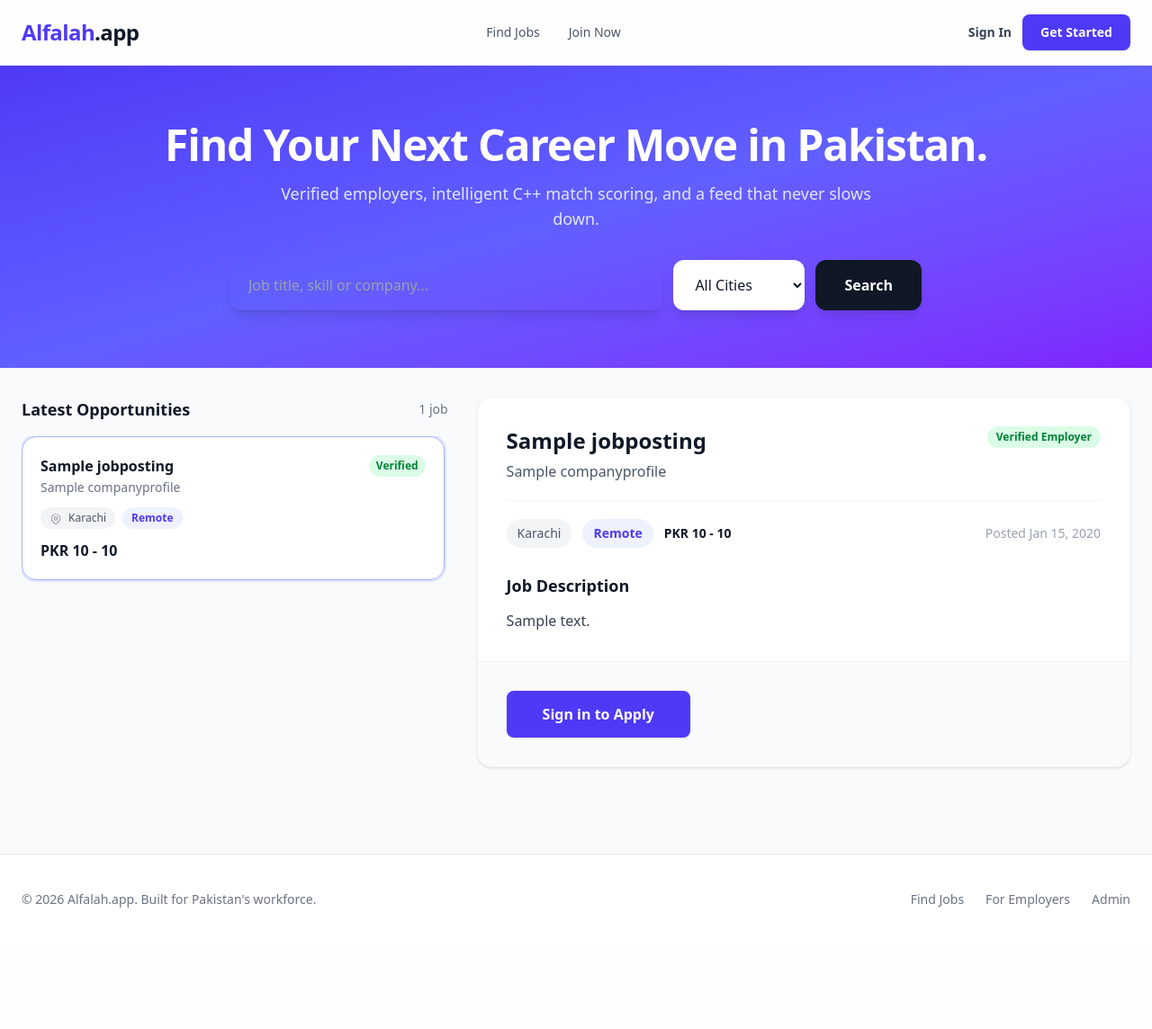
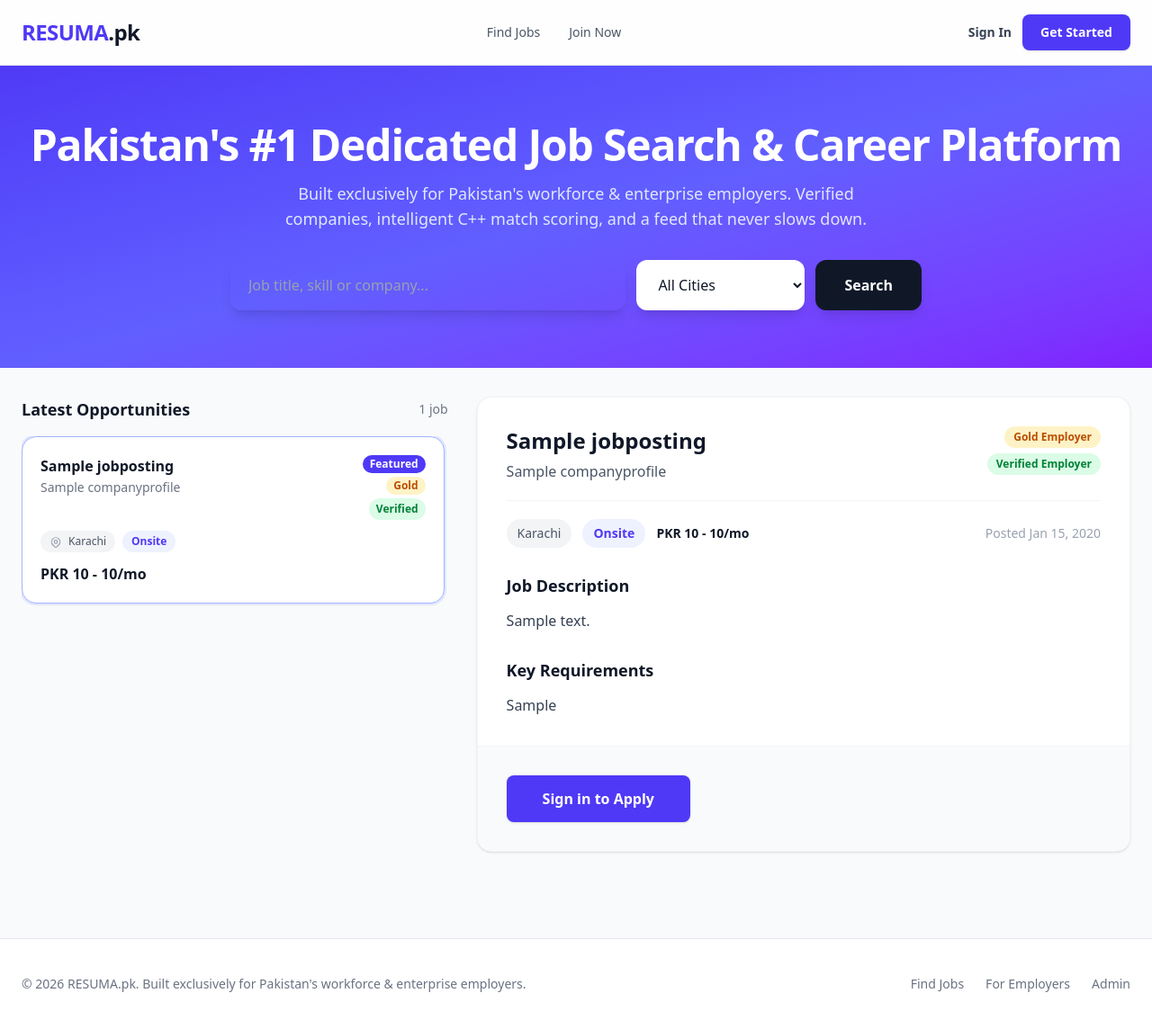
Before and after one commit to thefaizanrana/resuma, a Django app: page / in a window 1280 px wide. Shown: the whole page at 90% size. Before the commit the page ends 1009 px from the top, so only its background shows below. Run offline with Django 5.2, Linux system fonts and the light colour scheme; tables that the repository leaves empty hold one stand-in row (values such as "Sample post"); style sheets or scripts are compiled from the project's sources; some libraries are stand-ins or nearby versions.

Commit message:
feat: Emergency save - RESUMA.pk MVP files generated so far Co-authored-by: monkeycode-ai <monkeycode-ai@chaitin.com>

```diff
--- a/core/forms.py
+++ b/core/forms.py
@@ -5,11 +5,13 @@ from django import forms
 from django.contrib.auth.forms import UserCreationForm
 
 from .models import (
+    APPLICATION_STATUS_CHOICES,
     PAKISTAN_CITIES,
+    WORKPLACE_CHOICES,
     CandidateProfile,
     CompanyProfile,
+    JobPosting,
     User,
-    JobPosting,
 )
 
 INPUT_CLASSES = (
@@ -64,8 +66,11 @@ class UserRegistrationForm(UserCreationForm):
 class CandidateProfileForm(forms.ModelForm):
     class Meta:
         model = CandidateProfile
-        fields = ['cnic_number', 'city', 'raw_skills_text', 'resume_pdf']
+        fields = ['title', 'cnic_number', 'city', 'raw_skills_text', 'resume_pdf']
         widgets = {
+            'title': forms.TextInput(
+                attrs={'class': INPUT_CLASSES, 'placeholder': 'e.g. Senior Python Developer'}
+            ),
             'cnic_number': forms.TextInput(
                 attrs={'class': INPUT_CLASSES, 'placeholder': 'XXXXX-XXXXXXX-X'}
             ),
@@ -85,6 +90,13 @@ class CandidateProfileForm(forms.ModelForm):
             ),
         }
 
+    def __init__(self, *args, **kwargs):
+        super().__init__(*args, **kwargs)
+        self.fields['resume_pdf'].required = True
+        self.fields['resume_pdf'].error_messages = {
+            'required': 'Please upload your resume in PDF format.'
+        }
+
     def clean_resume_pdf(self):
         resume = self.cleaned_data.get('resume_pdf')
         if resume:
@@ -96,10 +108,16 @@ class CandidateProfileForm(forms.ModelForm):
 class CompanyProfileForm(forms.ModelForm):
     class Meta:
         model = CompanyProfile
-        fields = ['company_name', 'description', 'logo']
+        fields = ['company_name', 'ntn_number', 'website', 'description', 'logo']
         widgets = {
             'company_name': forms.TextInput(
                 attrs={'class': INPUT_CLASSES, 'placeholder': 'Acme Corporation'}
+            ),
+            'ntn_number': forms.TextInput(
+                attrs={'class': INPUT_CLASSES, 'placeholder': '1234567-8'}
+            ),
+            'website': forms.URLInput(
+                attrs={'class': INPUT_CLASSES, 'placeholder': 'https://example.com'}
             ),
             'description': forms.Textarea(
                 attrs={
@@ -131,7 +149,7 @@ class CompanyProfileForm(forms.ModelForm):
 class JobPostingForm(forms.ModelForm):
     class Meta:
         model = JobPosting
-        exclude = ['company', 'is_active', 'created_at']
+        exclude = ['company', 'is_active', 'is_featured', 'created_at']
         widgets = {
             'title': forms.TextInput(
                 attrs={'class': INPUT_CLASSES, 'placeholder': 'e.g. Senior Django Developer'}
@@ -140,23 +158,26 @@ class JobPostingForm(forms.ModelForm):
                 attrs={
                     'class': INPUT_CLASSES,
                     'rows': 6,
-                    'placeholder': 'Describe the role, responsibilities and requirements...',
+                    'placeholder': 'Describe the role and responsibilities...',
+                }
+            ),
+            'requirements': forms.Textarea(
+                attrs={
+                    'class': INPUT_CLASSES,
+                    'rows': 4,
+                    'placeholder': 'e.g. Python, Django, PostgreSQL (one per line or comma separated)',
                 }
             ),
             'city': forms.Select(choices=PAKISTAN_CITIES, attrs={'class': SELECT_CLASSES}),
+            'workplace_type': forms.Select(
+                choices=WORKPLACE_CHOICES,
+                attrs={'class': SELECT_CLASSES},
+            ),
             'salary_min_pkr': forms.NumberInput(
                 attrs={'class': INPUT_CLASSES, 'placeholder': '100000'}
             ),
             'salary_max_pkr': forms.NumberInput(
                 attrs={'class': INPUT_CLASSES, 'placeholder': '250000'}
-            ),
-            'job_type': forms.Select(
-                attrs={'class': SELECT_CLASSES},
-                choices=[
-                    ('Remote', 'Remote'),
-                    ('Onsite', 'Onsite'),
-                    ('Hybrid', 'Hybrid'),
-                ],
             ),
         }
 
@@ -170,3 +191,12 @@ class JobPostingForm(forms.ModelForm):
                 'Maximum salary must be greater than or equal to minimum salary.',
             )
         return cleaned_data
+
+
+class ApplicationStatusForm(forms.Form):
+    STATUS_CHOICES = APPLICATION_STATUS_CHOICES
+
+    status = forms.ChoiceField(
+        choices=STATUS_CHOICES,
+        widget=forms.Select(attrs={'class': SELECT_CLASSES + ' py-2 text-sm'}),
+    )
--- a/core/templatetags/currency_tags.py
+++ b/core/templatetags/currency_tags.py
@@ -1,6 +1,16 @@
 from django import template
 
 register = template.Library()
+
+
+@register.filter
+def pkr(value):
+    """Format a PKR integer with thousands separators: 150000 -> '150,000'."""
+    try:
+        value = int(value)
+    except (TypeError, ValueError):
+        return value
+    return f'{value:,}'
 
 
 @register.filter
--- a/core/urls.py
+++ b/core/urls.py
@@ -14,4 +14,5 @@ urlpatterns = [
     path('candidate/dashboard/', views.candidate_dashboard_view, name='candidate_dashboard'),
     path('job/<int:pk>/', views.job_detail_view, name='job_detail'),
     path('job/<int:pk>/apply/', views.apply_job_view, name='apply'),
+    path('employer/application/<int:pk>/status/', views.application_status_view, name='application_status'),
 ]
--- a/core/views.py
+++ b/core/views.py
@@ -8,7 +8,13 @@ from django.db.models import Prefetch
 from django.shortcuts import get_object_or_404, redirect, render
 from django.views.decorators.http import require_POST
 
-from .forms import CandidateProfileForm, CompanyProfileForm, JobPostingForm, UserRegistrationForm
+from .forms import (
+    ApplicationStatusForm,
+    CandidateProfileForm,
+    CompanyProfileForm,
+    JobPostingForm,
+    UserRegistrationForm,
+)
 from .models import (
     PAKISTAN_CITIES,
     Application,
@@ -16,7 +22,13 @@ from .models import (
     CompanyProfile,
     JobPosting,
 )
-from .templatetags.currency_tags import pkr_compact
+from .templatetags.currency_tags import pkr
+
+
+def _salary_display(job):
+    if not job.salary_max_pkr:
+        return 'Salary not disclosed'
+    return f'PKR {pkr(job.salary_min_pkr)} - {pkr(job.salary_max_pkr)}/mo'
 
 
 def _serialize_jobs(jobs):
@@ -26,19 +38,23 @@ def _serialize_jobs(jobs):
             'title': job.title,
             'company': job.company.company_name,
             'city': job.city,
-            'job_type': job.job_type,
+            'workplace_type': job.workplace_type,
             'salary_min': job.salary_min_pkr,
             'salary_max': job.salary_max_pkr,
-            'salary_display': (
-                f'PKR {pkr_compact(job.salary_min_pkr)} - {pkr_compact(job.salary_max_pkr)}'
-                if job.salary_max_pkr else 'Salary not disclosed'
-            ),
+            'salary_display': _salary_display(job),
             'description': job.description,
+            'requirements': job.requirements,
             'verified': job.company.is_verified,
+            'premium': job.company.is_premium,
+            'featured': job.is_featured,
             'created': job.created_at.strftime('%b %d, %Y'),
         }
         for job in jobs
     ]
+
+
+def _match_requirements(job):
+    return (job.requirements or '').strip() or job.description
 
 
 def home_feed_view(request):
@@ -48,7 +64,7 @@ def home_feed_view(request):
     jobs = (
         JobPosting.objects.filter(is_active=True)
         .select_related('company')
-        .order_by('-created_at')
+        .order_by('-is_featured', '-created_at')
     )
     if query:
         jobs = jobs.filter(
@@ -151,12 +167,12 @@ def job_feed_view(request):
     jobs = (
         JobPosting.objects.filter(is_active=True)
         .select_related('company')
-        .order_by('-created_at')
+        .order_by('-is_featured', '-created_at')
     )
 
     scored_jobs = []
     for job in jobs:
-        score = job_matcher.calculate_match(candidate.raw_skills_text, job.description)
+        score = job_matcher.calculate_match(candidate.raw_skills_text, _match_requirements(job))
         scored_jobs.append({'job': job, 'score': score})
 
     scored_jobs.sort(key=lambda item: item['score'], reverse=True)
@@ -200,7 +216,7 @@ def apply_job_view(request, pk):
     )
     candidate = get_object_or_404(CandidateProfile, user=request.user)
 
-    score = job_matcher.calculate_match(candidate.raw_skills_text, job.description)
+    score = job_matcher.calculate_match(candidate.raw_skills_text, _match_requirements(job))
 
     application, created = Application.objects.get_or_create(
         candidate=candidate,
@@ -249,7 +265,35 @@ def employer_ats_view(request):
         'high_match': high_match,
         'medium_match': medium_match,
         'low_match': low_match,
+        'status_form': ApplicationStatusForm(),
     })
+
+
+@login_required
+@require_POST
+def application_status_view(request, pk):
+    if not request.user.is_employer:
+        messages.error(request, 'Only employer accounts can update application status.')
+        return redirect('core:home')
+
+    application = get_object_or_404(
+        Application.objects.select_related('job__company'),
+        pk=pk,
+        job__company__user=request.user,
+    )
+    form = ApplicationStatusForm(request.POST)
+    if form.is_valid():
+        application.status = form.cleaned_data['status']
+        application.save(update_fields=['status'])
+        messages.success(
+            request,
+            f'Status for {application.candidate.user.get_full_name() or application.candidate.user.username} '
+            f'updated to "{application.get_status_display()}".',
+        )
+    else:
+        messages.error(request, 'Invalid status value.')
+
+    return redirect('core:ats')
 
 
 def job_detail_view(request, pk):
--- a/templates/base.html
+++ b/templates/base.html
@@ -5,7 +5,8 @@
     <meta charset="UTF-8">
     <meta name="viewport" content="width=device-width, initial-scale=1.0">
     <meta http-equiv="X-UA-Compatible" content="ie=edge">
-    <title>{% block title %}Alfalah.app — Pakistan's Premium Job Platform{% endblock %}</title>
+    <meta name="description" content="RESUMA.pk — Pakistan's #1 dedicated job search and career platform. Built exclusively for Pakistan's workforce and enterprise employers.">
+    <title>{% block title %}RESUMA.pk — Pakistan's #1 Dedicated Job Search & Career Platform{% endblock %}</title>
     {% tailwind_css %}
     {% block extra_css %}{% endblock %}
 </head>
@@ -14,7 +15,7 @@
 <header class="sticky top-0 z-50 bg-white/80 backdrop-blur-md border-b border-gray-200/80">
     <nav class="container mx-auto px-4 sm:px-6 py-4 flex items-center justify-between">
         <a href="{% url 'core:home' %}" class="text-2xl font-extrabold tracking-tight text-indigo-600">
-            Alfalah<span class="text-gray-900">.app</span>
+            RESUMA<span class="text-gray-900">.pk</span>
         </a>
         <ul class="hidden md:flex items-center space-x-8 text-sm font-medium">
             <li><a href="{% url 'core:home' %}" class="text-gray-600 hover:text-indigo-600 transition">Find Jobs</a></li>
@@ -68,7 +69,7 @@
 
 <footer class="bg-white border-t border-gray-200 mt-16">
     <div class="container mx-auto px-4 sm:px-6 py-10 flex flex-col sm:flex-row items-center justify-between gap-4">
-        <p class="text-sm text-gray-500">&copy; {% now "Y" %} Alfalah.app. Built for Pakistan's workforce.</p>
+        <p class="text-sm text-gray-500">&copy; {% now "Y" %} RESUMA.pk. Built exclusively for Pakistan's workforce &amp; enterprise employers.</p>
         <ul class="flex items-center space-x-6 text-sm text-gray-500">
             <li><a href="{% url 'core:home' %}" class="hover:text-indigo-600 transition">Find Jobs</a></li>
             <li><a href="{% url 'core:register' %}" class="hover:text-indigo-600 transition">For Employers</a></li>
--- a/templates/home.html
+++ b/templates/home.html
@@ -1,16 +1,17 @@
 {% extends 'base.html' %}
 {% load currency_tags %}
 
-{% block title %}Find Jobs in Pakistan | Alfalah.app{% endblock %}
+{% block title %}Find Jobs in Pakistan | RESUMA.pk{% endblock %}
 
 {% block content %}
 <section class="bg-gradient-to-br from-indigo-600 via-indigo-500 to-violet-600">
     <div class="container mx-auto px-4 sm:px-6 py-14 sm:py-16 text-center">
         <h1 class="text-3xl sm:text-5xl font-extrabold tracking-tight text-white">
-            Find Your Next Career Move in Pakistan.
+            Pakistan's #1 Dedicated Job Search &amp; Career Platform
         </h1>
         <p class="mt-4 text-lg text-indigo-100 max-w-2xl mx-auto">
-            Verified employers, intelligent C++ match scoring, and a feed that never slows down.
+            Built exclusively for Pakistan's workforce &amp; enterprise employers. Verified companies,
+            intelligent C++ match scoring, and a feed that never slows down.
         </p>
         <form method="get" action="{% url 'core:home' %}" class="mt-8 mx-auto max-w-3xl flex flex-col sm:flex-row gap-3">
             <input
@@ -60,9 +61,17 @@
                             <h3 class="text-base font-semibold text-gray-900">{{ job.title }}</h3>
                             <p class="text-sm text-gray-500 mt-0.5">{{ job.company.company_name }}</p>
                         </div>
-                        {% if job.company.is_verified %}
-                        <span class="shrink-0 bg-green-100 text-green-700 text-xs font-semibold px-2 py-1 rounded-full">Verified</span>
-                        {% endif %}
+                        <div class="shrink-0 flex flex-col items-end gap-1">
+                            {% if job.is_featured %}
+                            <span class="bg-indigo-600 text-white text-xs font-bold px-2 py-0.5 rounded-full">Featured</span>
+                            {% endif %}
+                            {% if job.company.is_premium %}
+                            <span class="bg-amber-100 text-amber-700 text-xs font-bold px-2 py-0.5 rounded-full">Gold</span>
+                            {% endif %}
+                            {% if job.company.is_verified %}
+                            <span class="bg-green-100 text-green-700 text-xs font-semibold px-2 py-1 rounded-full">Verified</span>
+                            {% endif %}
+                        </div>
                     </div>
                     <div class="mt-3 flex flex-wrap items-center gap-2 text-xs">
                         {% if job.city %}
@@ -71,10 +80,10 @@
                             {{ job.city }}
                         </span>
                         {% endif %}
-                        <span class="bg-indigo-50 text-indigo-600 font-semibold px-2.5 py-1 rounded-full">{{ job.job_type }}</span>
+                        <span class="bg-indigo-50 text-indigo-600 font-semibold px-2.5 py-1 rounded-full">{{ job.workplace_type }}</span>
                     </div>
                     {% if job.salary_max_pkr %}
-                    <p class="mt-3 text-gray-900 font-bold">PKR {{ job.salary_min_pkr|pkr_compact }} - {{ job.salary_max_pkr|pkr_compact }}</p>
+                    <p class="mt-3 text-gray-900 font-bold">PKR {{ job.salary_min_pkr|pkr }} - {{ job.salary_max_pkr|pkr }}/mo</p>
                     {% endif %}
                 </button>
                 {% empty %}
@@ -97,20 +106,23 @@
                                 <h1 id="pane-title" class="text-2xl font-extrabold text-gray-900">{{ job.title }}</h1>
                                 <p id="pane-company" class="mt-1.5 text-gray-600">{{ job.company.company_name }}</p>
                             </div>
-                            {% if job.company.is_verified %}
-                            <span id="pane-verified" class="shrink-0 bg-green-100 text-green-700 text-xs font-semibold px-2.5 py-1 rounded-full">Verified Employer</span>
-                            {% else %}
-                            <span id="pane-verified" class="hidden"></span>
-                            {% endif %}
+                            <div id="pane-badges" class="shrink-0 flex flex-col items-end gap-1.5">
+                                {% if job.company.is_premium %}
+                                <span class="bg-amber-100 text-amber-700 text-xs font-bold px-2.5 py-1 rounded-full">Gold Employer</span>
+                                {% endif %}
+                                {% if job.company.is_verified %}
+                                <span class="bg-green-100 text-green-700 text-xs font-semibold px-2.5 py-1 rounded-full">Verified Employer</span>
+                                {% endif %}
+                            </div>
                         </div>
 
                         <div id="pane-chips" class="mt-5 flex flex-wrap items-center gap-3 text-sm border-t border-gray-100 pt-5">
                             {% if job.city %}
                             <span class="bg-gray-100 text-gray-600 font-medium px-3 py-1.5 rounded-full">{{ job.city }}</span>
                             {% endif %}
-                            <span class="bg-indigo-50 text-indigo-600 font-semibold px-3 py-1.5 rounded-full">{{ job.job_type }}</span>
+                            <span class="bg-indigo-50 text-indigo-600 font-semibold px-3 py-1.5 rounded-full">{{ job.workplace_type }}</span>
                             {% if job.salary_max_pkr %}
-                            <span id="pane-salary" class="text-gray-900 font-bold">PKR {{ job.salary_min_pkr|pkr_compact }} - {{ job.salary_max_pkr|pkr_compact }}</span>
+                            <span id="pane-salary" class="text-gray-900 font-bold">PKR {{ job.salary_min_pkr|pkr }} - {{ job.salary_max_pkr|pkr }}/mo</span>
                             {% else %}
                             <span id="pane-salary" class="hidden"></span>
                             {% endif %}
@@ -121,6 +133,13 @@
                             <h2 class="text-lg font-bold text-gray-900">Job Description</h2>
                             <p id="pane-description" class="mt-3 text-gray-700 leading-relaxed whitespace-pre-line">{{ job.description }}</p>
                         </div>
+
+                        {% if job.requirements %}
+                        <div class="mt-7">
+                            <h2 class="text-lg font-bold text-gray-900">Key Requirements</h2>
+                            <p id="pane-requirements" class="mt-3 text-gray-700 leading-relaxed whitespace-pre-line">{{ job.requirements }}</p>
+                        </div>
+                        {% endif %}
                     </div>
 
                     <div class="border-t border-gray-100 p-8 bg-gray-50">
@@ -171,27 +190,36 @@
         var csrfToken = csrf ? csrf.value : '';
         var body = document.getElementById('pane-body');
 
-        var verifiedHtml = job.verified
-            ? '<span class="shrink-0 bg-green-100 text-green-700 text-xs font-semibold px-2.5 py-1 rounded-full">Verified Employer</span>'
-            : '';
+        var badgesHtml = '';
+        if (job.premium) {
+            badgesHtml += '<span class="bg-amber-100 text-amber-700 text-xs font-bold px-2.5 py-1 rounded-full">Gold Employer</span>';
+        }
+        if (job.verified) {
+            badgesHtml += '<span class="bg-green-100 text-green-700 text-xs font-semibold px-2.5 py-1 rounded-full">Verified Employer</span>';
+        }
         var salaryHtml = job.salary_max
             ? '<span class="text-gray-900 font-bold">' + escapeHTML(job.salary_display) + '</span>'
+            : '';
+        var requirementsHtml = job.requirements
+            ? '<div class="mt-7"><h2 class="text-lg font-bold text-gray-900">Key Requirements</h2>' +
+              '<p class="mt-3 text-gray-700 leading-relaxed whitespace-pre-line">' + escapeHTML(job.requirements) + '</p></div>'
             : '';
 
         body.innerHTML = '' +
             '<div class="flex items-start justify-between gap-4">' +
                 '<div><h1 class="text-2xl font-extrabold text-gray-900">' + escapeHTML(job.title) + '</h1>' +
                 '<p class="mt-1.5 text-gray-600">' + escapeHTML(job.company) + '</p></div>' +
-                verifiedHtml +
+                '<div class="shrink-0 flex flex-col items-end gap-1.5">' + badgesHtml + '</div>' +
             '</div>' +
             '<div class="mt-5 flex flex-wrap items-center gap-3 text-sm border-t border-gray-100 pt-5">' +
                 (job.city ? '<span class="bg-gray-100 text-gray-600 font-medium px-3 py-1.5 rounded-full">' + escapeHTML(job.city) + '</span>' : '') +
-                '<span class="bg-indigo-50 text-indigo-600 font-semibold px-3 py-1.5 rounded-full">' + escapeHTML(job.job_type) + '</span>' +
+                '<span class="bg-indigo-50 text-indigo-600 font-semibold px-3 py-1.5 rounded-full">' + escapeHTML(job.workplace_type) + '</span>' +
                 salaryHtml +
                 '<span class="text-gray-400 ml-auto">Posted ' + escapeHTML(job.created) + '</span>' +
             '</div>' +
             '<div class="mt-7"><h2 class="text-lg font-bold text-gray-900">Job Description</h2>' +
-            '<p class="mt-3 text-gray-700 leading-relaxed whitespace-pre-line">' + escapeHTML(job.description) + '</p></div>';
+            '<p class="mt-3 text-gray-700 leading-relaxed whitespace-pre-line">' + escapeHTML(job.description) + '</p></div>' +
+            requirementsHtml;
 
         var applyForm = document.getElementById('apply-form');
         applyForm.setAttribute('action', '/job/' + job.id + '/apply/');
```
Also changed, not shown: core/admin.py (+37 -13 lines), core/models.py (+103 -15 lines), templates/candidate/dashboard.html (+25 -3 lines), templates/candidate/feed.html (+18 -10 lines), core/migrations/0003_subscriptiontier_remove_jobposting_job_type_and_more.py (added).
